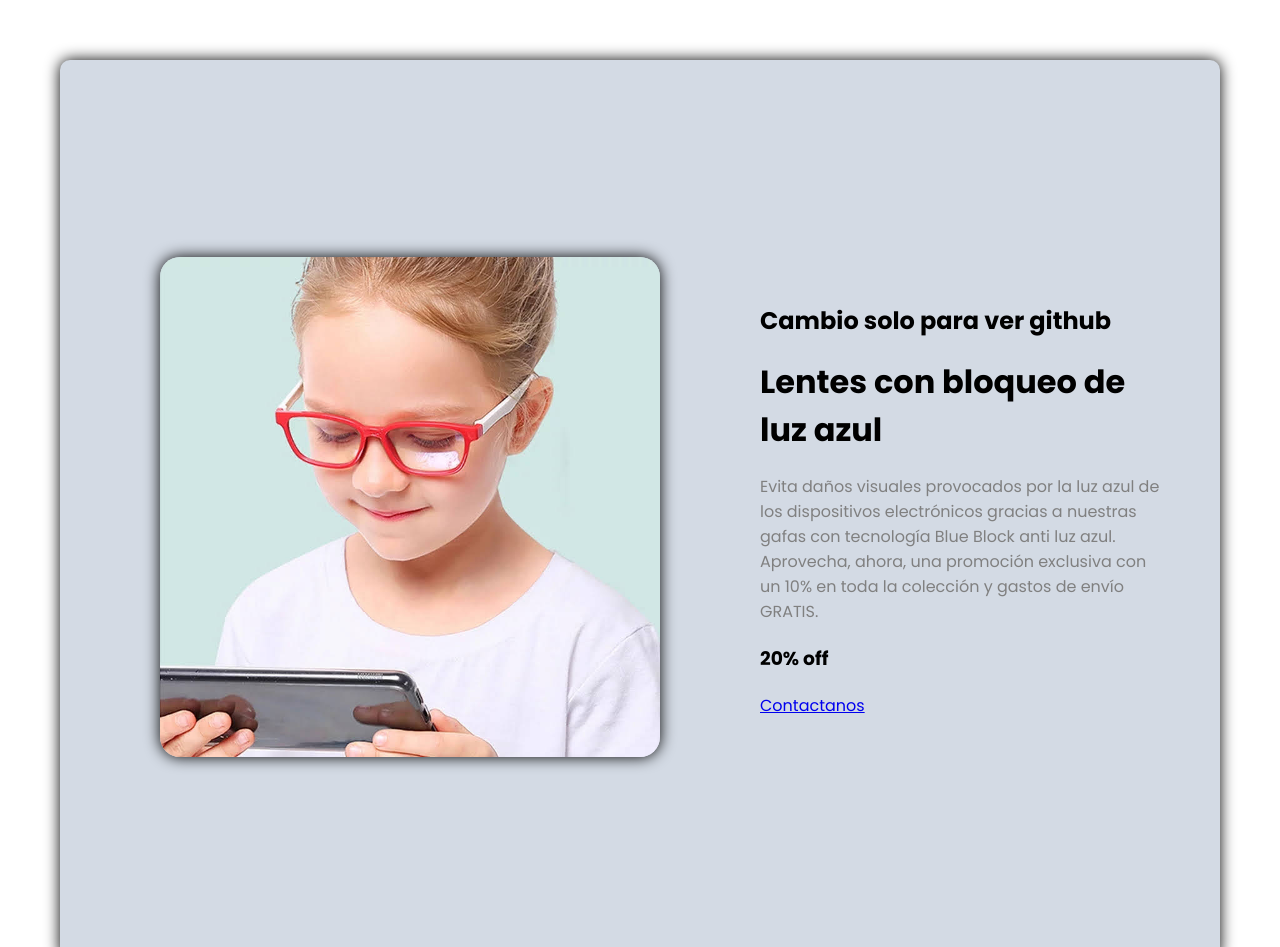
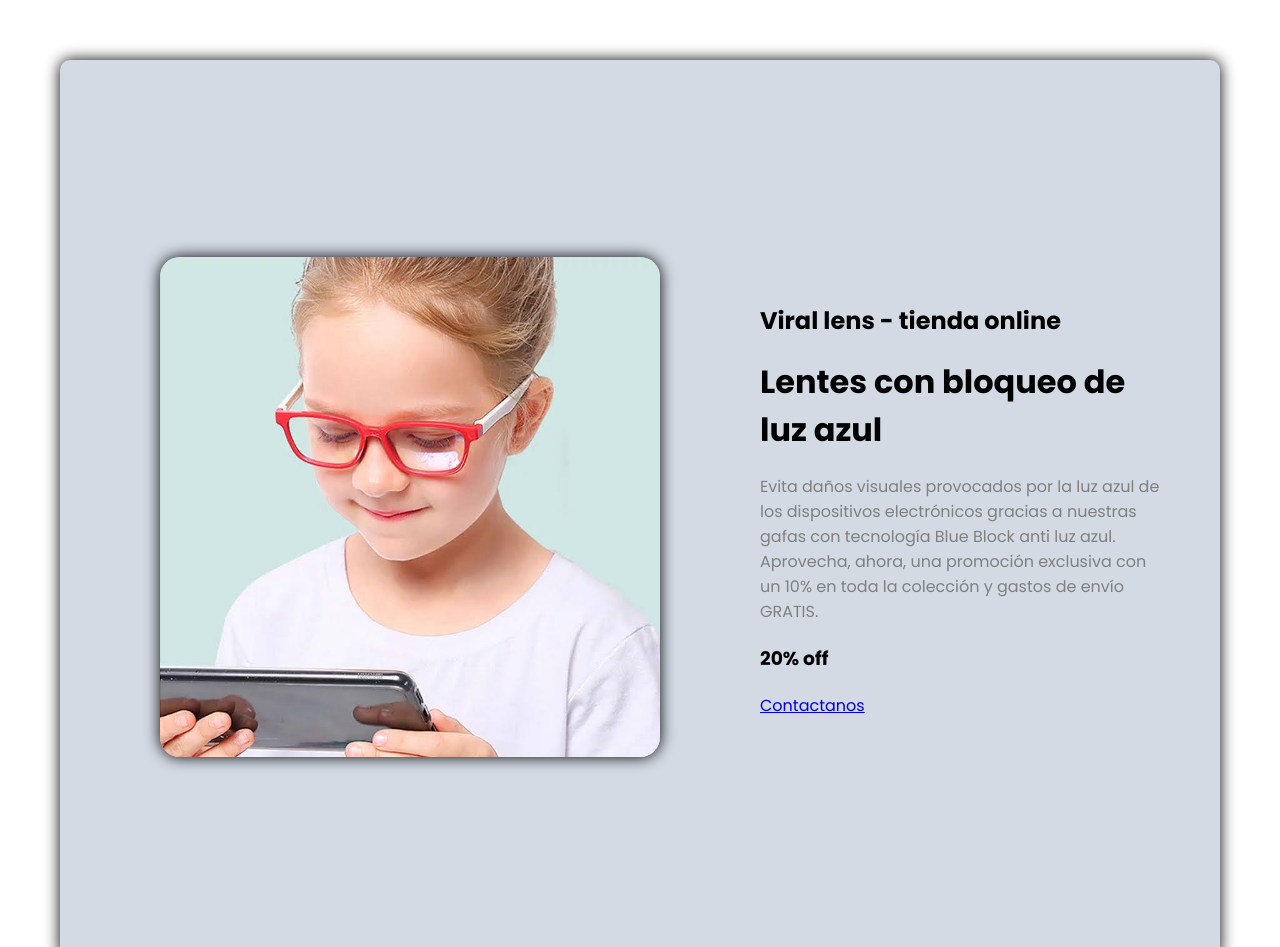
Before and after one commit to Jgalvez28/viral_lens, a plain HTML site: page index.html in a window 1280 px wide. Shown: the top 947 px of the page. Drawn offline with Linux system fonts and the light colour scheme.

Commit message:
Update index.html

```diff
--- a/index.html
+++ b/index.html
@@ -17,7 +17,7 @@
         </figure>
 
         <div class="header-container_right">
-            <h2 class="header-subtitle">Cambio solo para ver github</h2>
+            <h2 class="header-subtitle">Viral lens - tienda online</h2>
             <h1 class="header-title">Lentes con bloqueo de luz azul</h1>
             <p class="header-details">Evita daños visuales provocados por la luz azul de los dispositivos electrónicos gracias a nuestras gafas con tecnología Blue Block anti luz azul. Aprovecha, ahora, una promoción exclusiva con un 10% en toda la colección y gastos de envío GRATIS.</p>
             <h3 class="header-off">20% off</h3>
```
